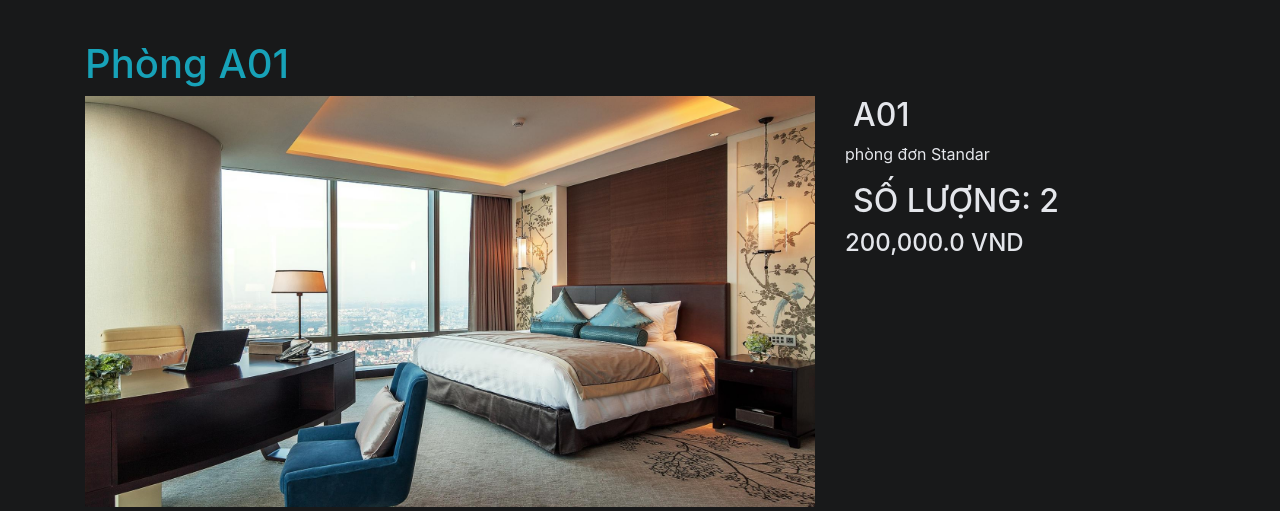
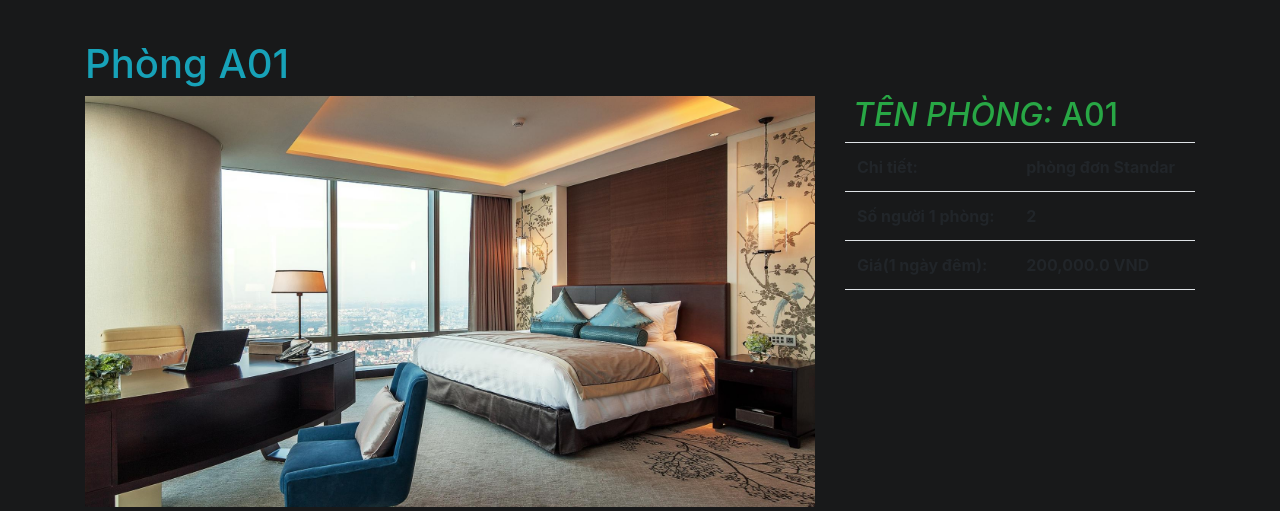
Before and after one commit to ttken01/HotelManager, a Flask app: page /rooms/1 in a window 1280 px wide. Shown: the part 128-639 px from the top of the page. Run offline with Flask 2, Linux system fonts and the light colour scheme; data comes from the database, SQL or seed files in the repository; data that the repository does not hold is empty; some libraries are stand-ins or nearby versions.

Commit message:
Fix sơ sơ nhẹ nhẹ Booking, details.html

```diff
--- a/hotelapp/index.py
+++ b/hotelapp/index.py
@@ -84,7 +84,7 @@ def staff1():
         except Exception as ex:
             err_msg = 'He thong dang co loi:' + str(ex)
 
-    return render_template('staff1.html', rooms=rooms, err_msg=err_msg)
+    return render_template('booking.html', rooms=rooms, err_msg=err_msg)
 
 @app.route('/booking-list', methods = ['post', 'get'])
 def booking_list():
--- a/hotelapp/templates/staff1.html
+++ b/hotelapp/templates/booking.html
@@ -84,11 +84,11 @@
     <div class="row menu-container" data-aos="fade-up" data-aos-delay="200">
 
       {% for p in rooms %}
-      <div class="col-lg-6 menu-item filter-starters">
+      <div class="col-lg-6 menu-item filter-{{p.kind_id}}">
         <img src="{{ url_for('static', filename = 'images/defaultRoom.png') }}" class="" alt={{ p.name }}>
         <div class="menu-content">
 
-          <a href="#">{{ p.name }}</a><span>{{ "{:,.1f}".format(p.price) }} VND</span>
+          <a href="{{ url_for('room_detail', room_id=p.id) }}">{{ p.name }}</a><span>{{ "{:,.1f}".format(p.price) }} VND</span>
         </div>
         <div class="menu-ingredients">
             ROOM ID:
--- a/hotelapp/templates/details.html
+++ b/hotelapp/templates/details.html
@@ -11,10 +11,21 @@
             <img src="{{ url_for('static', filename = 'images/defaultRoom.png') }}" alt="{{ room.name }}">
         </div>
         <div class="col-md-4 col-xs-12">
-            <h2>{{ room.name }}</h2>
-            <p> {{ room.description }} </p>
-            <h2>Số lượng: {{ room.amount }}</h2>
-            <h4>{{ "{:,.1f}".format(room.price) }} VND</h4>
+            <h2 class="text text-success"><i>Tên phòng: </i>{{ room.name }}</h2>
+            <table class="table">
+                <tr>
+                    <th>Chi tiết:</th>
+                    <th>{{ room.description }}</th>
+                </tr>
+                <tr>
+                    <th>Số người 1 phòng:</th>
+                    <th>{{ room.amount }}</th>
+                </tr>
+                <tr>
+                    <th>Giá(1 ngày đêm):</th>
+                    <th>{{ "{:,.1f}".format(room.price) }} VND</th>
+                </tr>
+            </table>
         </div>
         <br><br>
     </div>
```
